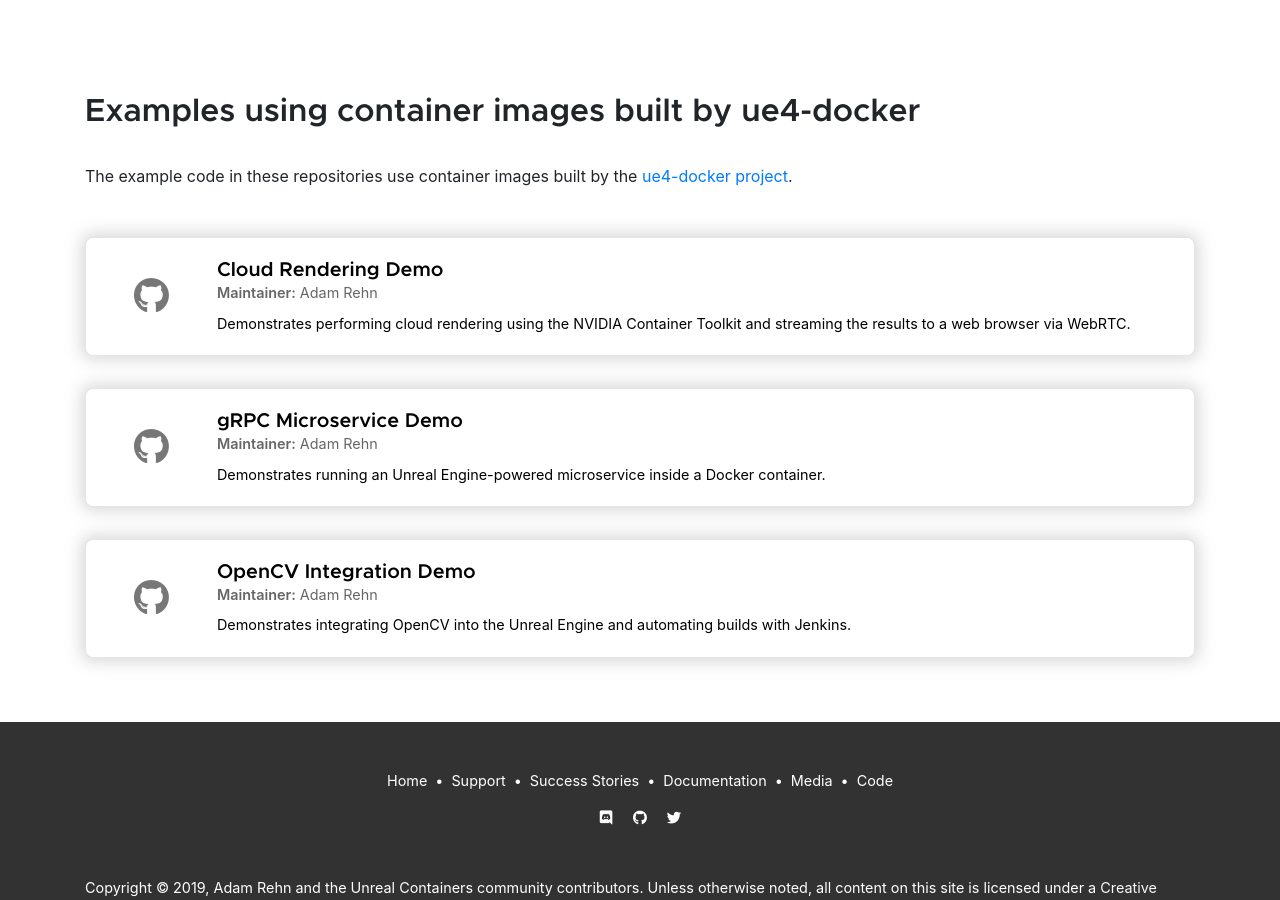
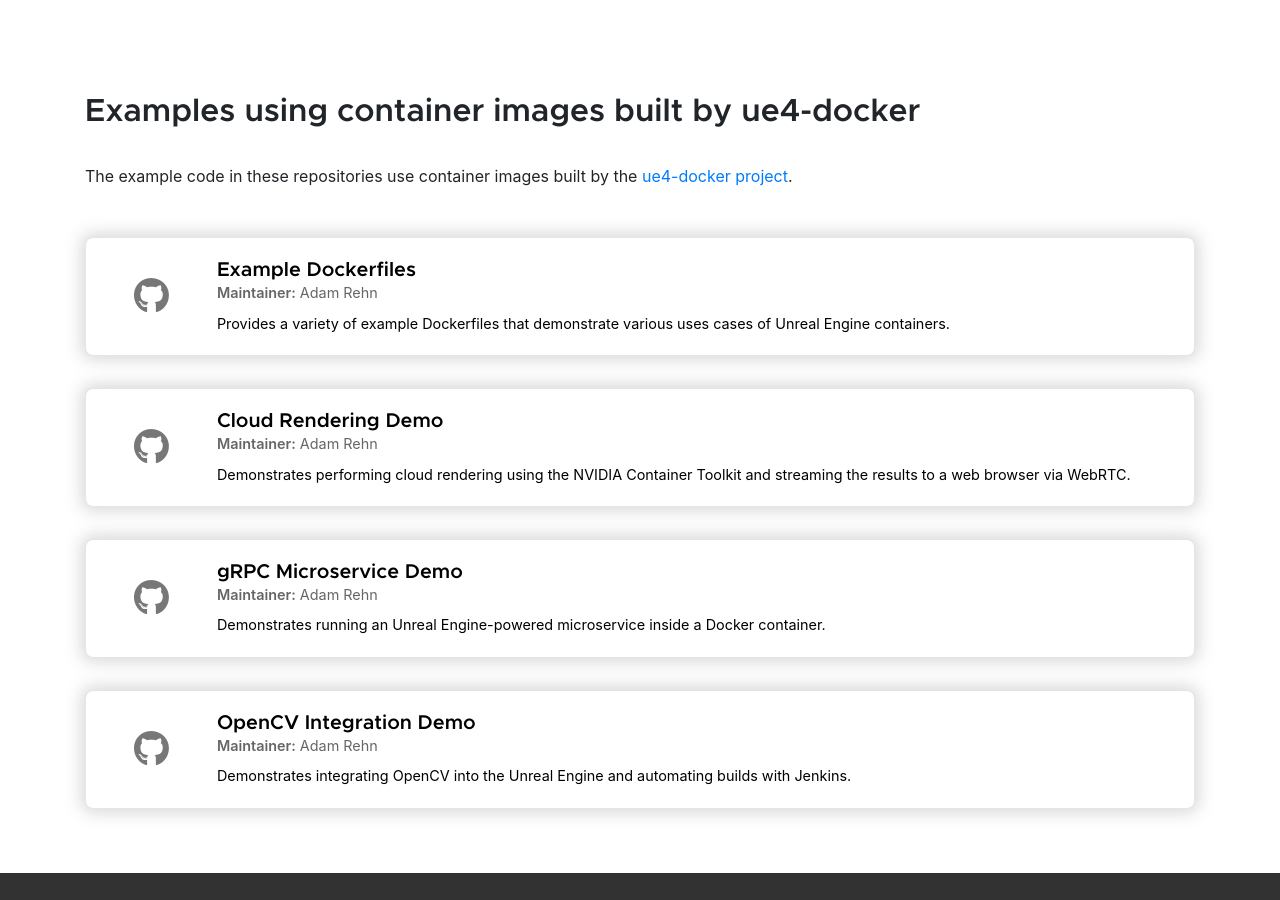
Before and after one commit to UnrealContainers/unrealcontainers.github.io, a Jekyll site: the page built from code.md, in a window 1280 px wide and 900 px high, scrolled down 736 px. Built offline with Jekyll 4.4.1, drawn with Linux system fonts in a browser that asks for light colours.

Commit message:
Add example Dockerfiles repo to repos list

```diff
--- a/_data/repositories.yml
+++ b/_data/repositories.yml
@@ -2,6 +2,15 @@
   name: "ue4-docker"
   description: "The example code in these repositories use container images built by the [ue4-docker project](/docs/obtaining-images/ue4-docker)."
   repos:
+    -
+      name: Example Dockerfiles
+      url: https://github.com/adamrehn/ue4-example-dockerfiles
+      maintainer: Adam Rehn
+      type: github
+      description: Provides a variety of example Dockerfiles that demonstrate various uses cases of Unreal Engine containers.
+      related:
+        - "/docs/use-cases/cloud-rendering"
+        - "/docs/use-cases/continuous-integration"
     -
       name: Cloud Rendering Demo
       url: https://github.com/adamrehn/ue4-cloud-rendering-demo
```
